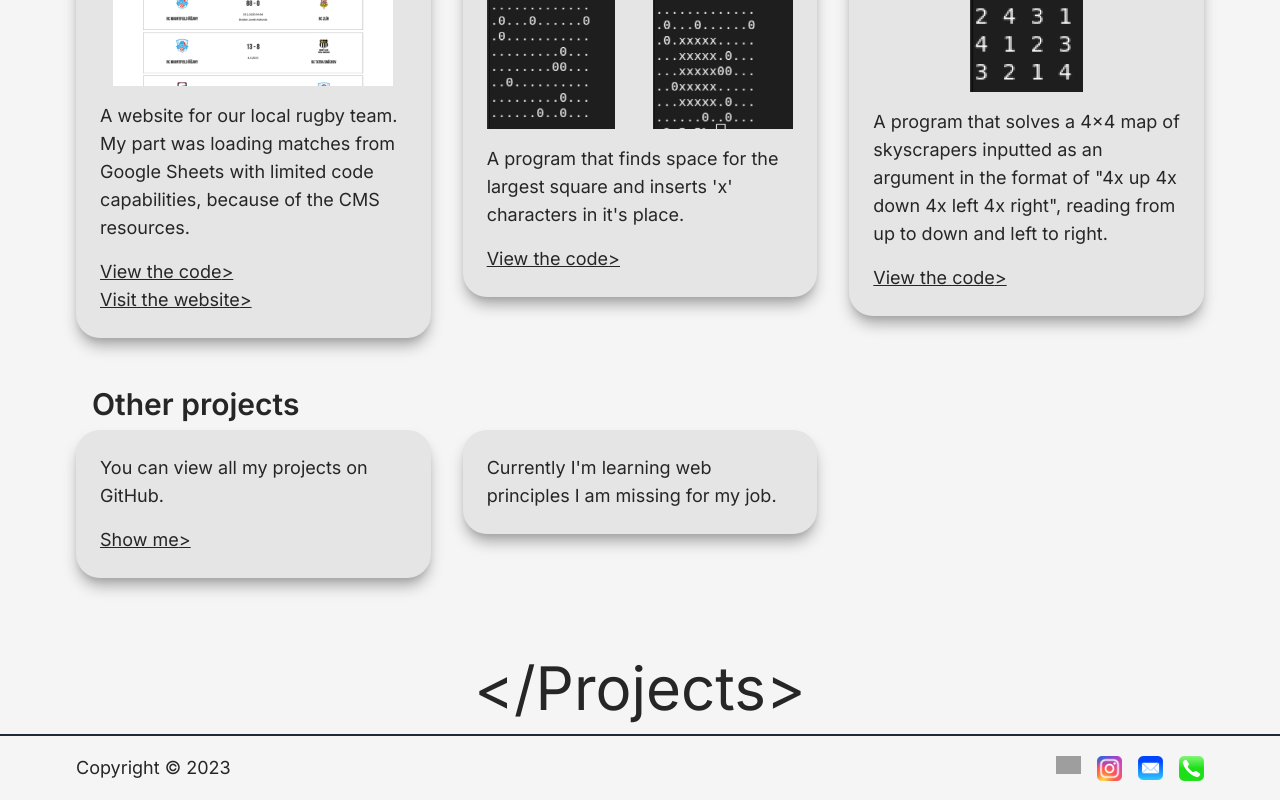
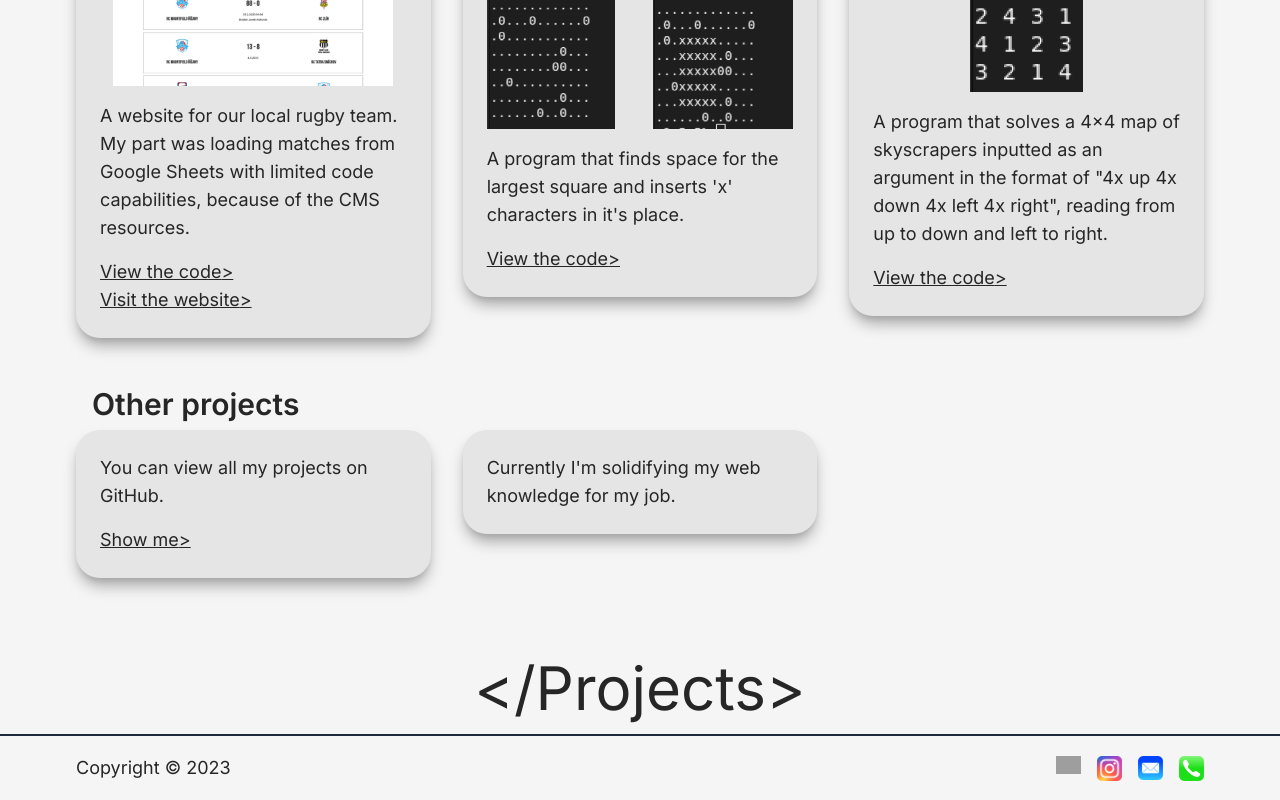
Before and after one commit to jirulak02/personal-website, a Next.js app: page /projects in a window 1280 px wide. Shown: the part 1084-1884 px from the top of the page. Built offline with nearby package versions, Linux system fonts and the light colour scheme; grey boxes are pictures that could not be loaded.

Commit message:
update current work

```diff
--- a/components/ProjectsPage/OtherProjects.tsx
+++ b/components/ProjectsPage/OtherProjects.tsx
@@ -26,8 +26,8 @@ export default function OtherProjects() {
 				<Reveal>
 					<Card className="max-w-sm mx-auto">
 						<p>
-							Currently I'm learning web principles I am missing
-							for my job.
+							Currently I'm solidifying my web knowledge for my
+							job.
 						</p>
 					</Card>
 				</Reveal>
```
